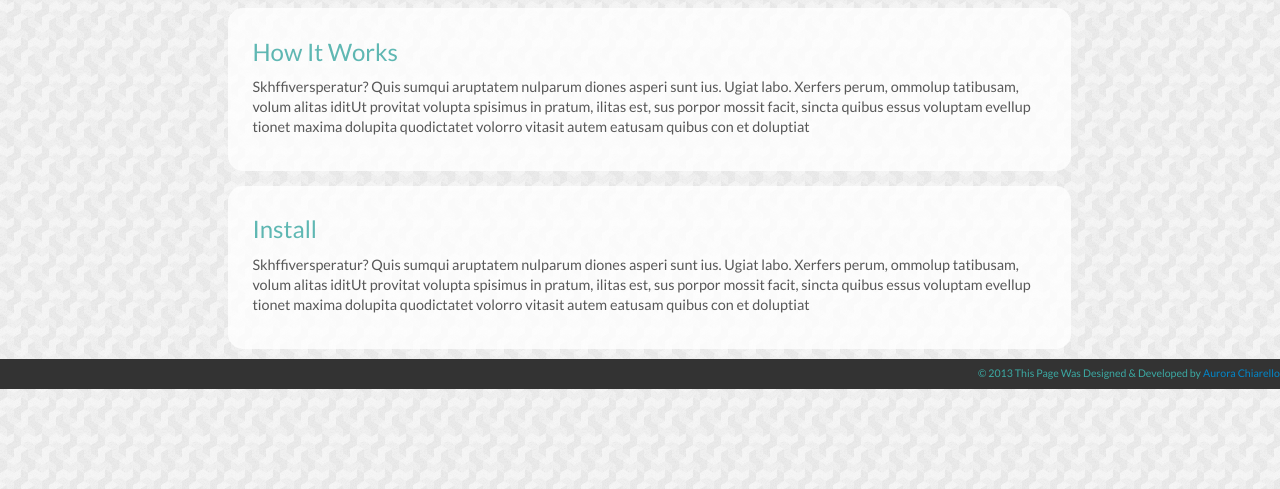
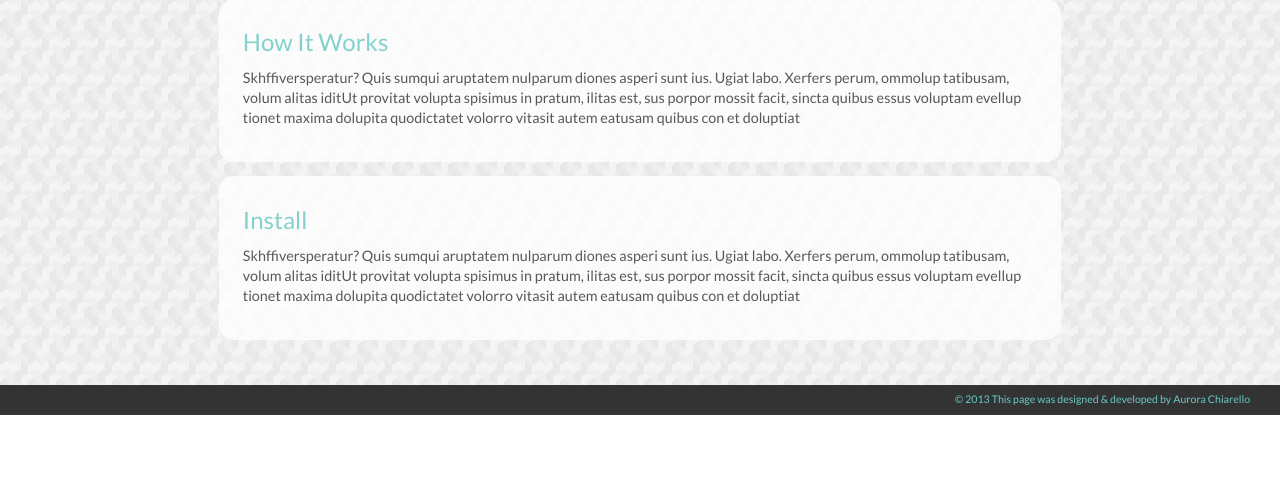
Before and after one commit to bulkan/clouch.js, a plain HTML site: page index.html in a window 1280 px wide. Shown: the part 311-800 px from the top of the page. Drawn offline with Linux system fonts and the light colour scheme.

Commit message:
addition to footer and design

```diff
--- a/index.html
+++ b/index.html
@@ -29,7 +29,7 @@
     </div>
 
     <div class="row-fluid">
-        <div class="information span12">
+        <div class="information span12" style="margin-left: 0 !important;">
         <div class="row-fluid">
             <div class="information-box span8 offset2">
                 <p id="information-heading">Introduction</p>
@@ -59,7 +59,7 @@
 
     <div class="row-fluid">
         <div class="footer span12">
-            <div>© 2013 This Page Was Designed & Developed by <a href="http://www.aurorachiarello.com/">Aurora Chiarello</a> </div>
+            <div>© 2013 This page was designed & developed by <a href="http://www.aurorachiarello.com/">Aurora Chiarello</a> </div>
         </div>
     </div>
 
--- a/stylesheet.css
+++ b/stylesheet.css
@@ -4,6 +4,7 @@ html, body{
 	padding: 0 !important;
     text-align:left !important;
     overflow-x: hidden;
+    height: 100%;
 
 }
 
@@ -14,8 +15,6 @@ html{
 body{
 	font-family: 'Lato', sans-serif;
 	font-size: 80%;
-    background-image:url('assets/img/003-subtle-light-pattern.jpg');
-    background-repeat:repeat;
 }
 
 .heading{
@@ -29,7 +28,6 @@ body{
     -moz-box-shadow: 2px 2px 5px black;
     -webkit-box-shadow: 2px 2px 5px black;
     box-shadow: 2px 2px 5px black;
-    margin-bottom: 2em;
     display:block;
 }
 
@@ -101,9 +99,13 @@ i.ss-icon{
 }
 
 .information{
-    margin-left: 0;
-    margin-right: 0;
-    padding-bottom: 10px;
+    padding-bottom: 45px;
+    padding-top: 10px;
+    background-image:url('assets/img/003-subtle-light-pattern.jpg');
+    background-repeat:repeat;
+    margin-left: 0 !important;
+    margin-bottom: 0 !important;
+    margin-top: 0 !important;
 }
 
 .information-box{
@@ -119,7 +121,7 @@ i.ss-icon{
     font-family:'Lato', sans-serif;
     font-size: 2.5em;
     font-style: bold;
-    color: #3baaa4;
+    color: #69CBC5;
     padding-top: .4em;
 }
 
@@ -135,10 +137,21 @@ i.ss-icon{
     font-family:'Lato', sans-serif;
     font-size: 1.1em;
     font-style: bold;
-    color: #3baaa4;
+    color: #69CBC5;
     padding-top: .4em;
-    padding-right: .2px;
+    padding-right: 30px;
+    padding-left: 30px;
     text-align: right;
+    bottom: 0 !important;
+}
+
+.footer a{
+    color: #69CBC5;
+}
+
+.footer a:hover{
+    color: white;
+    text-decoration:none;
 }
 
 /* Large desktop */
```
